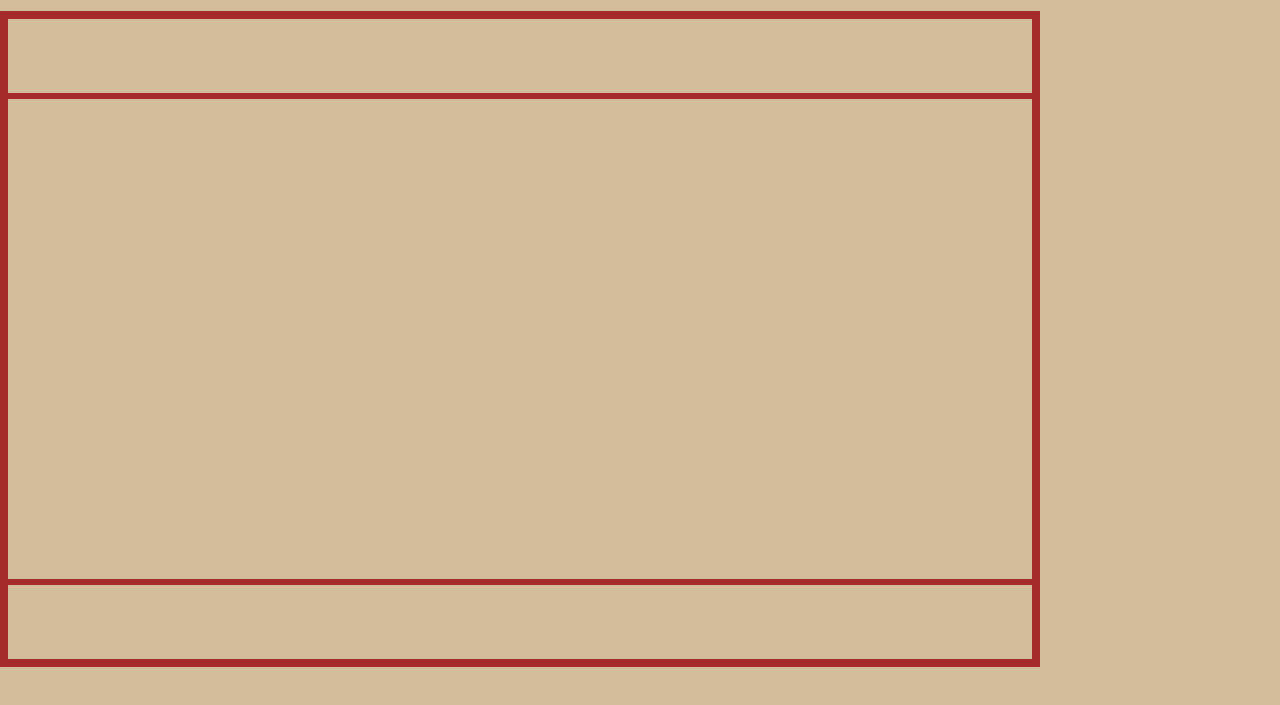
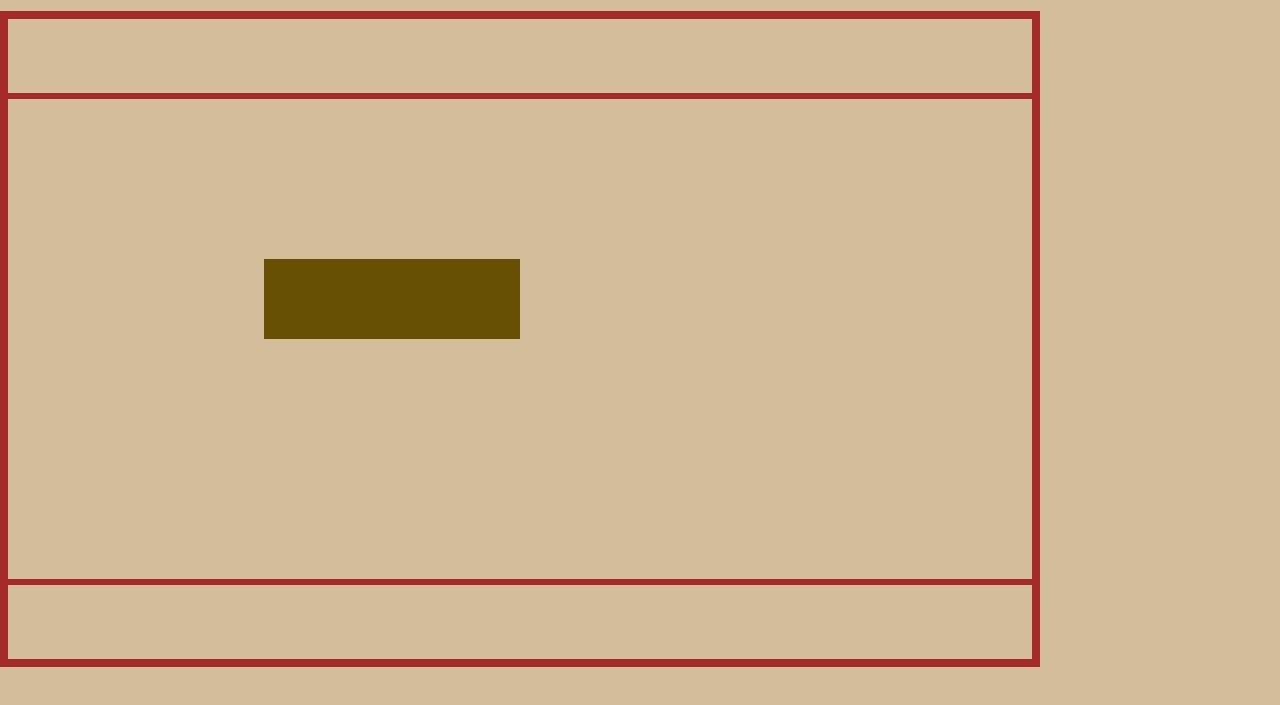
Before and after one commit to OlgaCasanovasM/Hungry-caterpillar-game, a plain HTML site: page index.html in a window 1280 px wide. Shown: the part 61-766 px from the top of the page. Drawn offline with Linux system fonts and the light colour scheme.

Commit message:
display caterpillar dinamically

```diff
--- a/CSS/style.css
+++ b/CSS/style.css
@@ -16,4 +16,10 @@ body {
   width: 80vw;
   height: 60vh;
   flex-direction: column;
+  position: relative;
 }
+
+#caterpillar {
+  background-color: #674f04;
+  position: absolute;
+}
--- a/js/index.js
+++ b/js/index.js
@@ -1,10 +1,28 @@
 class Caterpillar {
   constructor() {
     this.width = 20;
-    this.height = 40;
-    this.positionX = 0;
-    this.positionY = 0;
+    this.height = 10;
+    this.positionX = 20;
+    this.positionY = 30;
+
+    this.displayCaterpillar();
   }
-  moveUp() {}
-  moveDown() {}
+  displayCaterpillar() {
+    const caterpillar = document.createElement("div");
+    caterpillar.id = "caterpillar";
+    caterpillar.style.width = this.width + "vw";
+    caterpillar.style.height = this.height + "vh";
+    caterpillar.style.left = this.positionX + "vw";
+    caterpillar.style.bottom = this.positionY + "vh";
+    const tunnel = document.getElementById("tunnel");
+    tunnel.appendChild(caterpillar);
+  }
+  moveUp() {
+    this.positionY++;
+  }
+  moveDown() {
+    this.positionY--;
+  }
 }
+
+const caterpillar = new Caterpillar();
```
